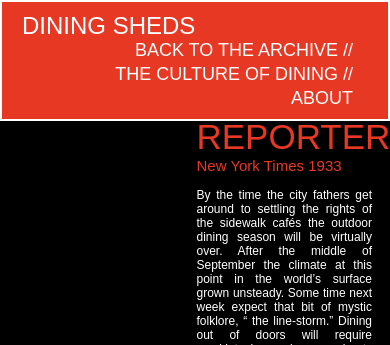
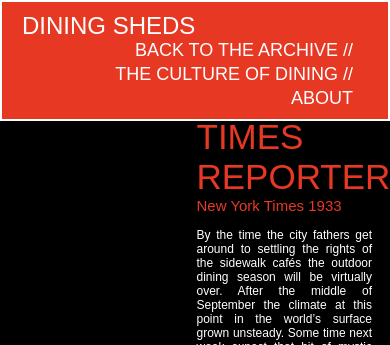
Before and after one commit to leei006/Dining-Sheds, a plain HTML site: page thecultureofdining.html in a window 390 px wide. Shown: the top 345 px of the page. Drawn offline with Linux system fonts and the light colour scheme; a web font is replaced by a local one.

Commit message:
index styles  changes

```diff
--- a/index.css
+++ b/index.css
@@ -204,11 +204,6 @@ body {
         padding: 20px;
         text-align: center;
     }
-
-    #text-head {
-      font-size: 30px;
-      margin-top: 300px;
-   }
  }
 
 
@@ -361,7 +356,7 @@ body {
   }
    .image-container {
     position: absolute;
-    top: 0;
+    top: 60px;
     left: 0;
     width: 100%;
     height: 100%;
@@ -426,11 +421,11 @@ body {
     color: white;
     width: 45%;
     position: absolute;
-    top: 45px;
+    top: 25px;
     bottom: 45px;
     overflow-y: auto;
     white-space: normal;
-    padding-top: 20px;
+    padding-top: 80px;
     right: 0;
     z-index: 500;
  }
@@ -441,7 +436,7 @@ body {
     font-weight: 500;
     font-size: 35px;
     color: #E73824;
-    margin-top: 50px;
+    margin-top: 200px;
  }
 
 
```
